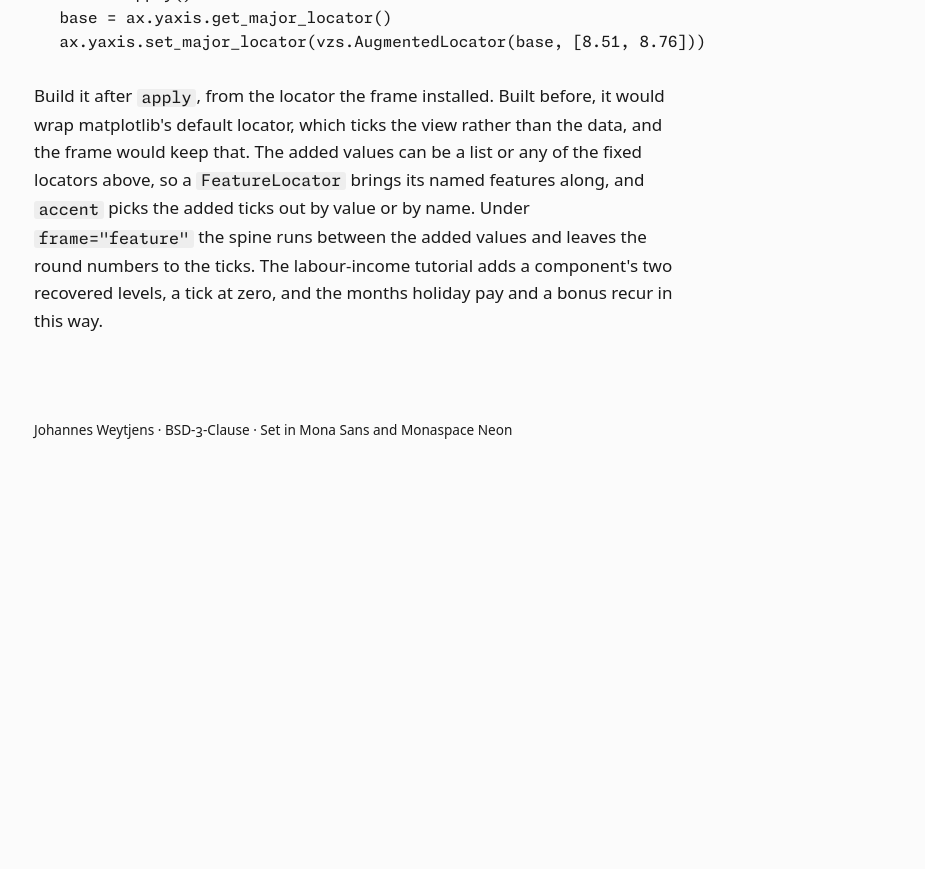
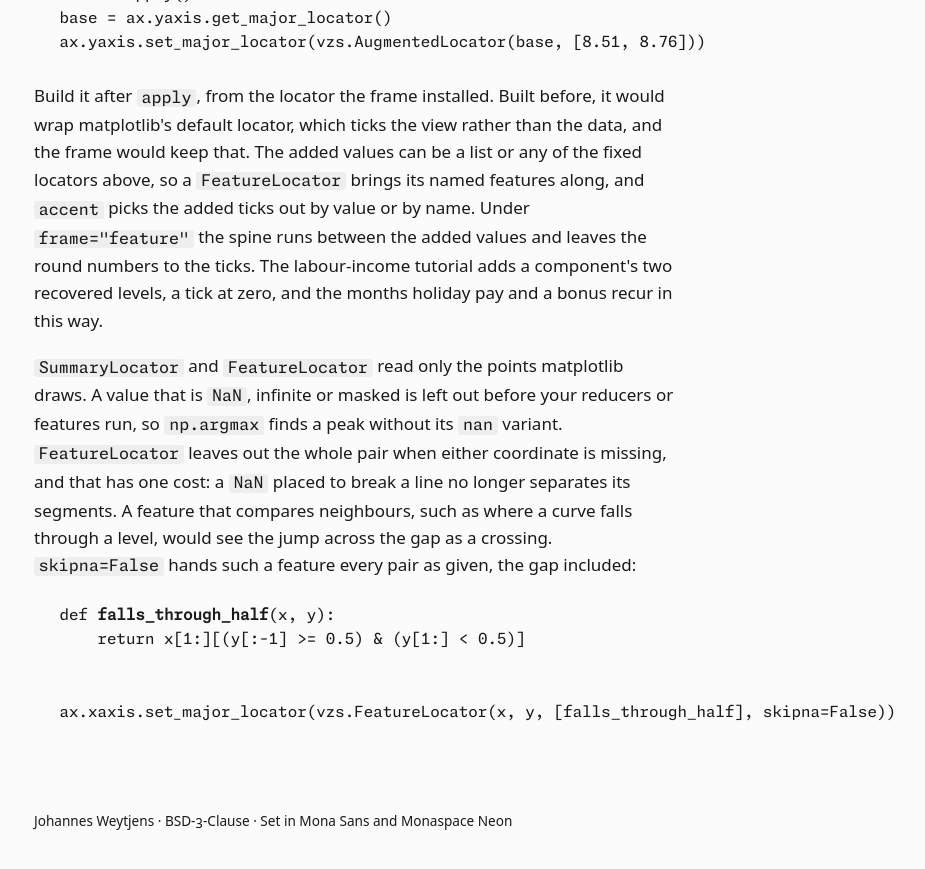
Before and after one commit to jpweytjens/vanzelfsprekend, an MkDocs documentation site: the page built from docs/how-to/locators.md, in a window 1280 px wide and 900 px high, scrolled down 1680 px. Shown: the top 869 px of the window, without its empty margins (34-959 px from the left). Built offline with MkDocs 1.6.1, drawn with Linux system fonts in a browser that asks for light colours; some web fonts are replaced; before the commit the page ends 2188 px from its top, so only the background shows below that.

Commit message:
docs(locators): explain missing values and skipna

````diff
--- a/docs/how-to/locators.md
+++ b/docs/how-to/locators.md
@@ -17,3 +17,13 @@ ax.yaxis.set_major_locator(vzs.AugmentedLocator(base, [8.51, 8.76]))
 ```
 
 Build it after `apply`, from the locator the frame installed. Built before, it would wrap matplotlib's default locator, which ticks the view rather than the data, and the frame would keep that. The added values can be a list or any of the fixed locators above, so a `FeatureLocator` brings its named features along, and [`accent`](accent.md) picks the added ticks out by value or by name. Under `frame="feature"` the spine runs between the added values and leaves the round numbers to the ticks. The [labour-income tutorial](../tutorial/labour-income.md) adds a component's two recovered levels, a tick at zero, and the months holiday pay and a bonus recur in this way.
+
+`SummaryLocator` and `FeatureLocator` read only the points matplotlib draws. A value that is `NaN`, infinite or masked is left out before your reducers or features run, so `np.argmax` finds a peak without its `nan` variant. `FeatureLocator` leaves out the whole pair when either coordinate is missing, and that has one cost: a `NaN` placed to break a line no longer separates its segments. A feature that compares neighbours, such as where a curve falls through a level, would see the jump across the gap as a crossing. `skipna=False` hands such a feature every pair as given, the gap included:
+
+```python
+def falls_through_half(x, y):
+    return x[1:][(y[:-1] >= 0.5) & (y[1:] < 0.5)]
+
+
+ax.xaxis.set_major_locator(vzs.FeatureLocator(x, y, [falls_through_half], skipna=False))
+```
````
